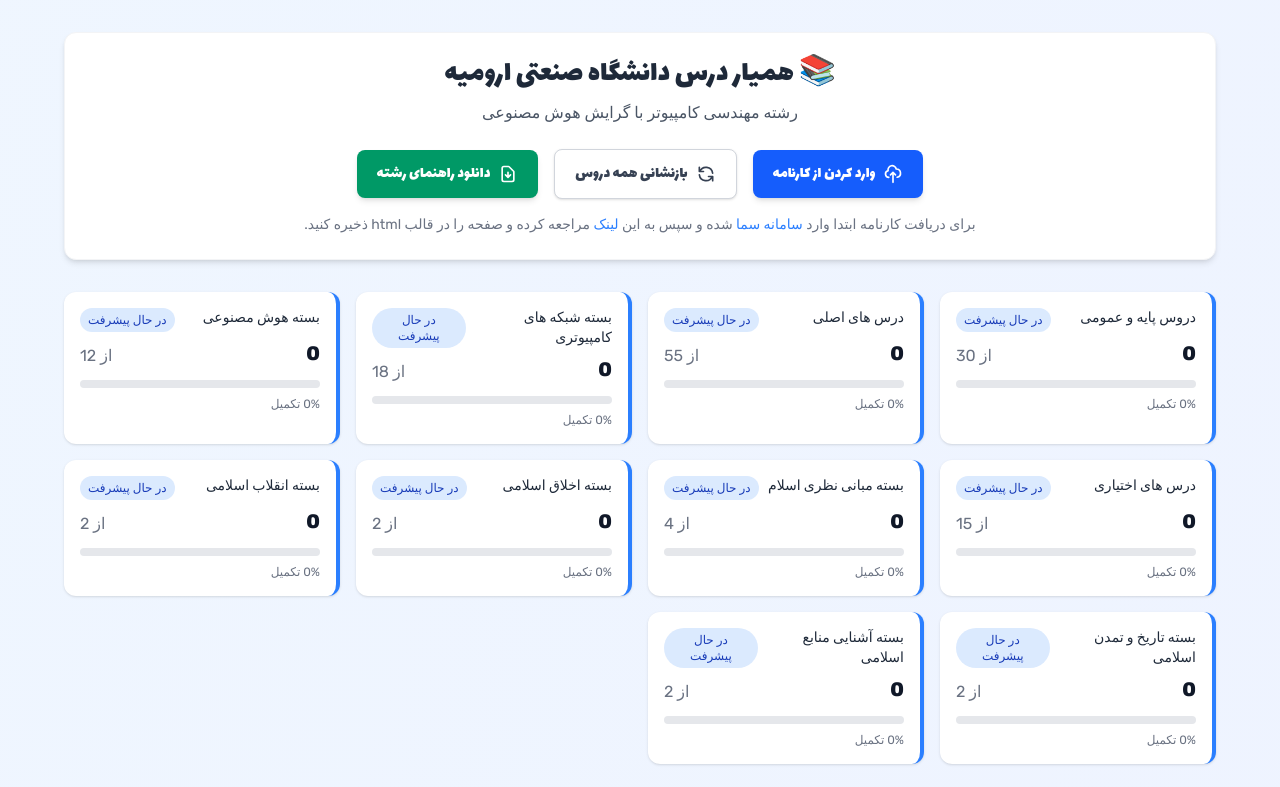
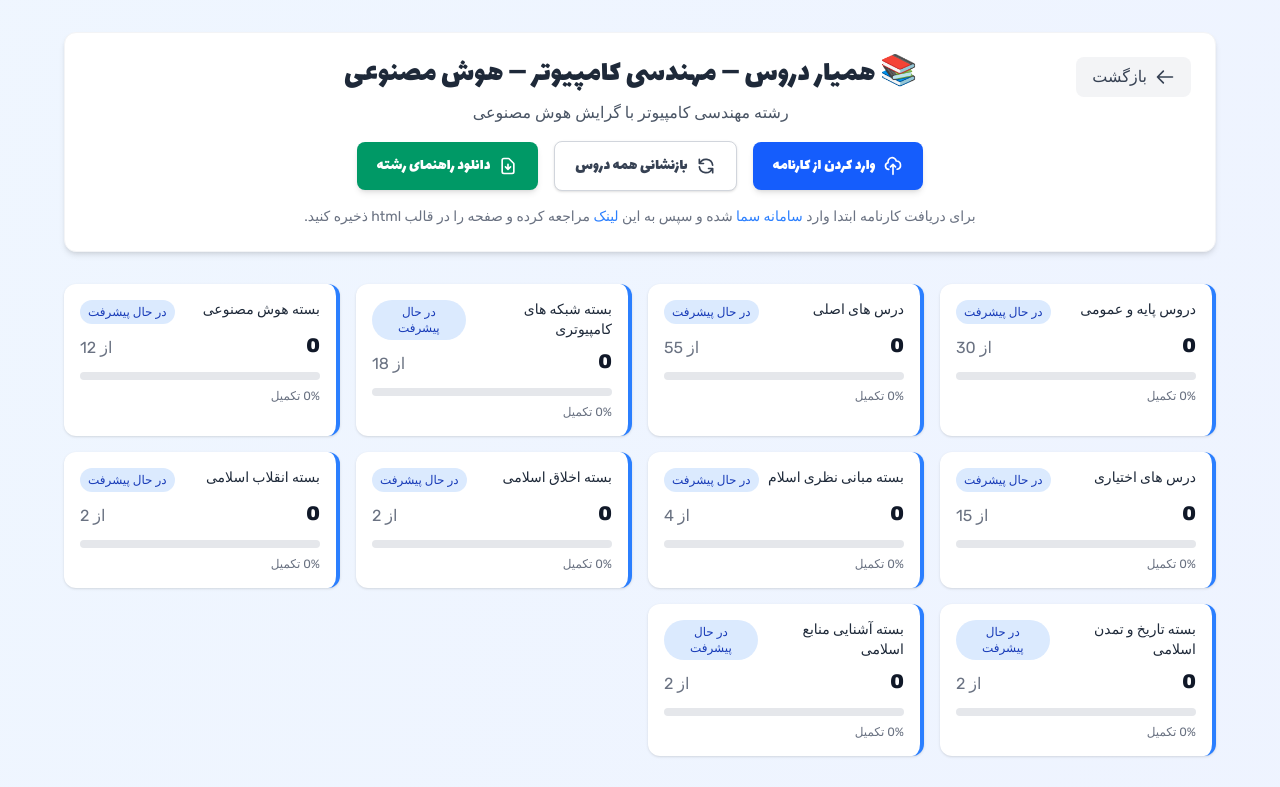
Before and after one commit to codegeeks-ir/HamyarDars, a Next.js app: page /ai in a window 1280 px wide. Shown: the top 787 px of the page. Built offline with nearby package versions, Linux system fonts and the light colour scheme.

Commit message:
adding back button, modal for outsider lectures and fixing lectures with no code

```diff
--- a/components/CourseManager.tsx
+++ b/components/CourseManager.tsx
@@ -3,8 +3,12 @@
 
 import { useState, useEffect, useCallback } from "react";
 import { CourseGroup, parseCSV } from "@/utils/csvParser";
-import { parseTranscriptHTML } from "@/utils/transcriptParser";
+import {
+  parseTranscriptHTML,
+  TranscriptCourse,
+} from "@/utils/transcriptParser";
 import { Lalezar } from "next/font/google";
+import Link from "next/link";
 
 const lalezar = Lalezar({ weight: "400", subsets: ["latin", "arabic"] });
 
@@ -25,6 +29,10 @@ const CourseManager = ({ majorInfo }: CourseManagerProps) => {
   const [loading, setLoading] = useState(true);
   const [error, setError] = useState<string | null>(null);
   const [activeTab, setActiveTab] = useState<string | null>(null);
+  const [unmatchedCourses, setUnmatchedCourses] = useState<TranscriptCourse[]>(
+    []
+  );
+  const [showUnmatchedModal, setShowUnmatchedModal] = useState(false);
 
   // بارگذاری داده‌های CSV بر اساس رشته
   useEffect(() => {
@@ -109,11 +117,31 @@ const CourseManager = ({ majorInfo }: CourseManagerProps) => {
           const content = e.target?.result as string;
           const passedCourses = parseTranscriptHTML(content);
 
+          // ایجاد مجموعه‌ای از کدهای تمام دروس موجود
+          const allCourseCodes = new Set();
+          groups.forEach((group) => {
+            group.courses.forEach((course) => {
+              allCourseCodes.add(course.code);
+            });
+          });
+
+          // یافتن دروسی که در کارنامه هستند اما در CSV وجود ندارند
+          const unmatched = passedCourses.filter(
+            (course) => !allCourseCodes.has(course.code)
+          );
+
+          setUnmatchedCourses(unmatched);
+          if (unmatched.length > 0) {
+            setShowUnmatchedModal(true);
+          }
+
           setGroups((prevGroups) => {
             return prevGroups.map((group) => {
               const updatedCourses = group.courses.map((course) => ({
                 ...course,
-                passed: passedCourses.includes(course.code),
+                passed:
+                  passedCourses.some((pc) => pc.code === course.code) ||
+                  course.passed,
               }));
 
               const passedUnits = updatedCourses
@@ -137,7 +165,7 @@ const CourseManager = ({ majorInfo }: CourseManagerProps) => {
 
       reader.readAsText(file);
     },
-    []
+    [groups]
   );
 
   // تغییر وضعیت قبولی یک درس
@@ -224,19 +252,41 @@ const CourseManager = ({ majorInfo }: CourseManagerProps) => {
       <div className="max-w-6xl mx-auto">
         {/* Header */}
         <div className="bg-white rounded-xl shadow-md p-6 mb-8 border border-gray-100">
-          <h1
-            className={
-              "text-3xl font-bold text-gray-800 text-center mb-2 " +
-              lalezar.className
-            }
-          >
-            📚 همیار درس دانشگاه صنعتی ارومیه
-          </h1>
-          <p className="text-gray-600 text-center mb-6">
-            {majorInfo.description}
-          </p>
+          <div className="flex justify-between items-start mb-4">
+            <Link
+              href="/"
+              className="bg-gray-100 hover:bg-gray-200 text-gray-700 px-4 py-2 rounded-lg transition-all duration-200 flex items-center gap-2"
+            >
+              <svg
+                xmlns="http://www.w3.org/2000/svg"
+                className="h-5 w-5"
+                fill="none"
+                viewBox="0 0 24 24"
+                stroke="currentColor"
+              >
+                <path
+                  strokeLinecap="round"
+                  strokeLinejoin="round"
+                  strokeWidth={2}
+                  d="M10 19l-7-7m0 0l7-7m-7 7h18"
+                />
+              </svg>
+              بازگشت
+            </Link>
+            <div className="text-center flex-1">
+              <h1
+                className={
+                  "text-3xl font-bold text-gray-800 mb-2 " + lalezar.className
+                }
+              >
+                📚 همیار دروس − {majorInfo.name}
+              </h1>
+              <p className="text-gray-600">{majorInfo.description}</p>
+            </div>
+            <div className="w-24"></div> {/* برای حفظ تعادل布局 */}
+          </div>
 
-          <div className="flex flex-col sm:flex-row gap-4 justify-center items-center">
+          <div className="flex flex-col sm:flex-row gap-4 justify-center items-center mt-4">
             <label
               className={
                 "bg-blue-600 hover:bg-blue-700 text-white px-5 py-3 rounded-lg cursor-pointer transition-all duration-200 shadow-md hover:shadow-lg flex items-center gap-2 " +
@@ -337,6 +387,53 @@ const CourseManager = ({ majorInfo }: CourseManagerProps) => {
             &nbsp;مراجعه کرده و صفحه را در قالب html ذخیره کنید.
           </p>
         </div>
+
+        {/* مودال برای نمایش دروس تطبیق داده نشده */}
+        {showUnmatchedModal && (
+          <div className="fixed inset-0 bg-black bg-opacity-50 flex items-center justify-center z-50 p-4">
+            <div className="bg-white rounded-xl p-6 max-w-2xl w-full max-h-[80vh] overflow-y-auto">
+              <h2 className="text-xl font-bold mb-4 text-center">
+                دروس تطبیق داده نشده
+              </h2>
+              <p className="mb-4 text-gray-700">
+                {unmatchedCourses.length} درس در کارنامه شما یافت شد که در لیست
+                دروس این رشته موجود نیستند. لطفاً این دروس را به صورت دستی بررسی
+                کنید.
+              </p>
+
+              <div className="border rounded-lg overflow-hidden">
+                <table className="w-full text-right">
+                  <thead className="bg-gray-100">
+                    <tr>
+                      <th className="p-3 border-b">کد درس</th>
+                      <th className="p-3 border-b">نام درس</th>
+                    </tr>
+                  </thead>
+                  <tbody>
+                    {unmatchedCourses.map((course, index) => (
+                      <tr
+                        key={index}
+                        className={index % 2 === 0 ? "bg-gray-50" : "bg-white"}
+                      >
+                        <td className="p-3 border-b">{course.code}</td>
+                        <td className="p-3 border-b">{course.name}</td>
+                      </tr>
+                    ))}
+                  </tbody>
+                </table>
+              </div>
+
+              <div className="mt-6 flex justify-center">
+                <button
+                  onClick={() => setShowUnmatchedModal(false)}
+                  className="bg-blue-600 hover:bg-blue-700 text-white px-6 py-2 rounded-lg transition-colors"
+                >
+                  فهمیدم
+                </button>
+              </div>
+            </div>
+          </div>
+        )}
 
         {/* Mobile Group Selector (only shows on small screens) */}
         <div className="lg:hidden mb-6">
--- a/utils/csvParser.ts
+++ b/utils/csvParser.ts
@@ -71,10 +71,15 @@ export const parseCSV = (csvText: string): CourseGroup[] => {
 
       if (columnIndex + 2 < columns.length) {
         const name = columns[columnIndex]?.trim();
-        const code = columns[columnIndex + 1]?.trim();
+        let code = columns[columnIndex + 1]?.trim();
         const unitsStr = columns[columnIndex + 2]?.trim();
 
-        if (!name || name === "" || !code || code === "") continue;
+        if (!name || name === "") continue;
+
+        // اگر کد درس خالی است، از "-" استفاده کنید
+        if (!code || code === "") {
+          code = "-";
+        }
 
         // تبدیل واحد به عدد (حذف کاراکترهای غیر عددی)
         const cleanUnitsStr =
--- a/utils/transcriptParser.ts
+++ b/utils/transcriptParser.ts
@@ -1,8 +1,13 @@
 // utils/transcriptParser.ts
-export const parseTranscriptHTML = (htmlText: string): string[] => {
+export interface TranscriptCourse {
+  code: string;
+  name: string;
+}
+
+export const parseTranscriptHTML = (htmlText: string): TranscriptCourse[] => {
   const parser = new DOMParser();
   const doc = parser.parseFromString(htmlText, "text/html");
-  const passedCourses: string[] = [];
+  const passedCourses: TranscriptCourse[] = [];
 
   // یافتن تمامی جداول مربوط به ترم‌ها
   const termTables = doc.querySelectorAll('div[id^="tab"] table');
@@ -14,17 +19,19 @@ export const parseTranscriptHTML = (htmlText: string): string[] => {
       const cells = row.querySelectorAll("td");
       if (cells.length >= 5) {
         const codeCell = cells[0];
+        const nameCell = cells[1];
         const statusCell = cells[4];
 
         if (
           codeCell &&
+          nameCell &&
           statusCell &&
           statusCell.textContent?.includes("قبول")
         ) {
-          const code = codeCell.textContent?.trim();
-          if (code) {
-            passedCourses.push(code);
-          }
+          const code = codeCell.textContent?.trim() || "-";
+          const name = nameCell.textContent?.trim() || "نامعلوم";
+
+          passedCourses.push({ code, name });
         }
       }
     });
```
